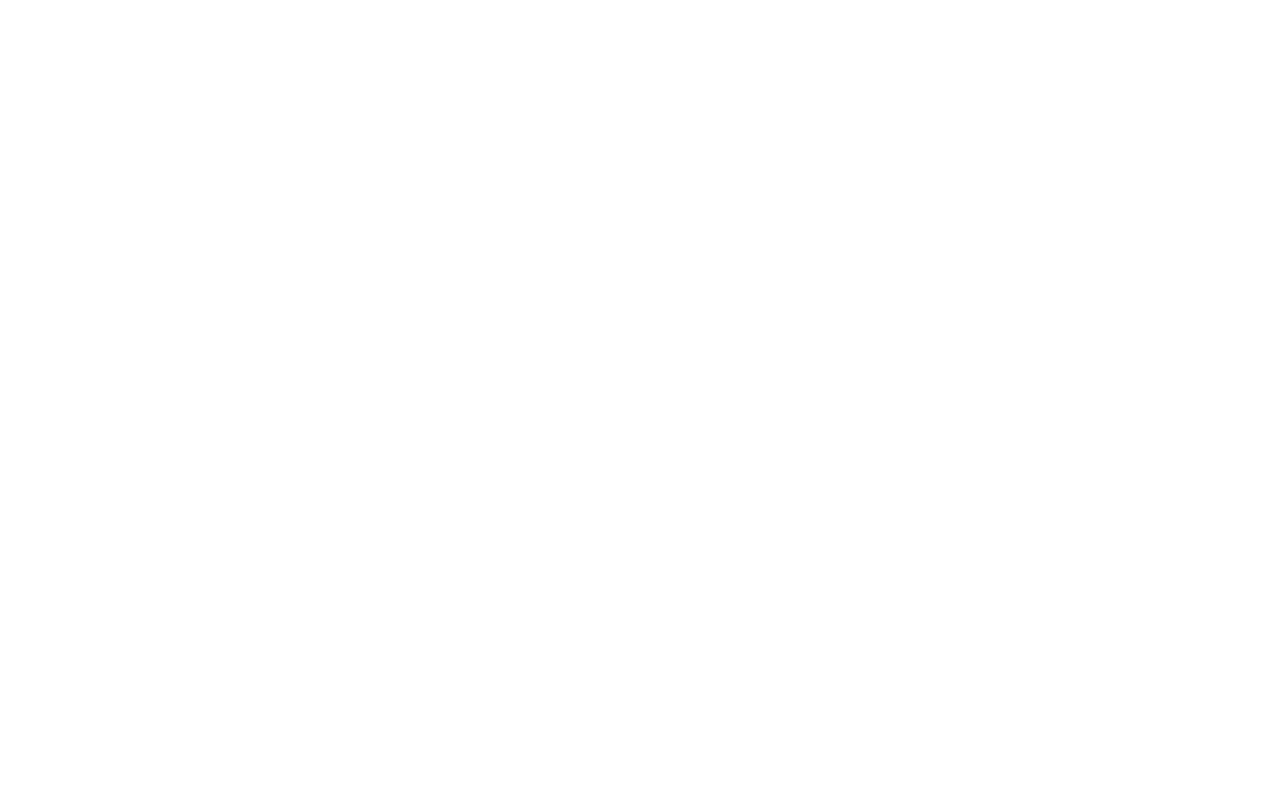
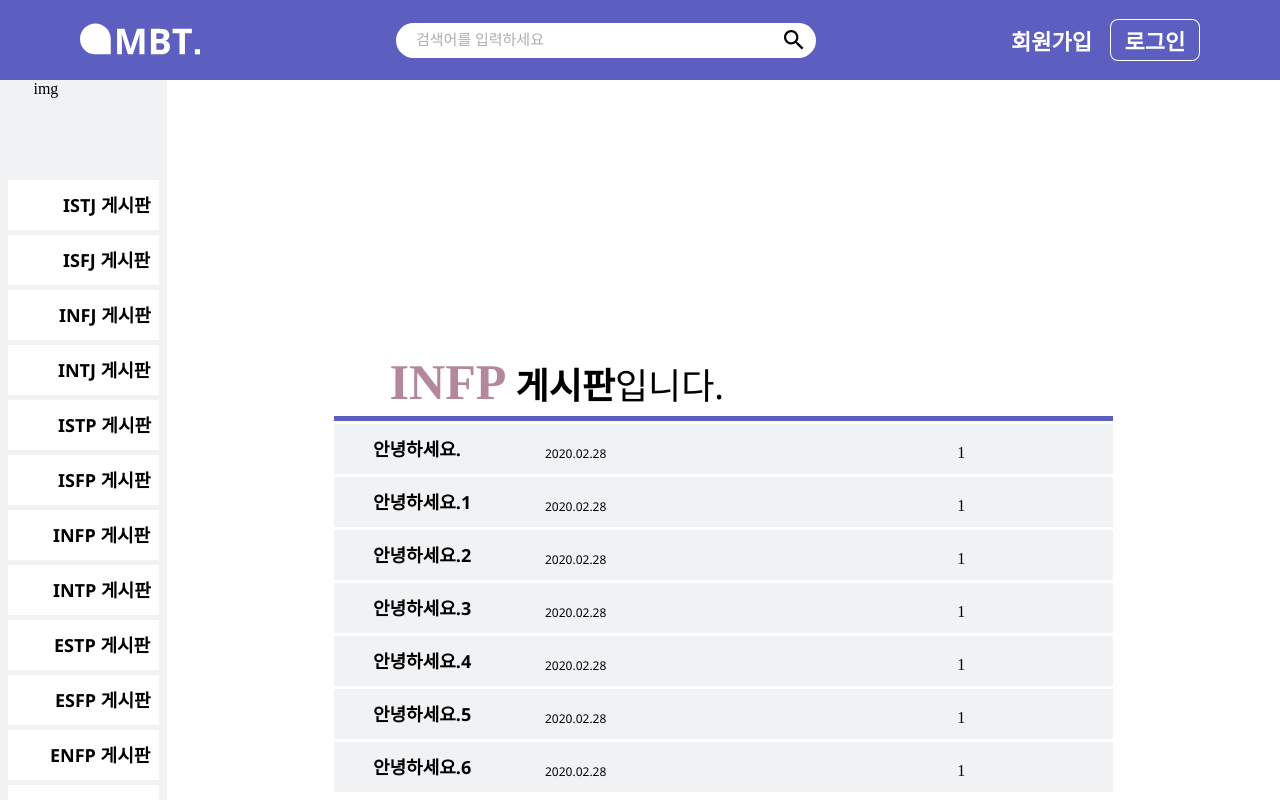
Before and after one commit to MBTogether/MBT_Frontend, a React (Create React App) app: page /mbti in a window 1280 px wide. Before the commit this address had no page. Shown: the top 800 px of the page. Built offline with nearby package versions, Linux system fonts and the light colour scheme.

Commit message:
📑 MBTI 페이지 퍼블리싱

```diff
--- /dev/null
+++ b/src/components/mbti/mbti.js
@@ -0,0 +1,81 @@
+import React from "react";
+import * as S from "./styles";
+import Header from "../common/header/Header";
+
+const Mbti = () => {
+  const SearchList = [
+    { mbti: "ISTJ" },
+    { mbti: "ISFJ" },
+    { mbti: "INFJ" },
+    { mbti: "INTJ" },
+    { mbti: "ISTP" },
+    { mbti: "ISFP" },
+    { mbti: "INFP" },
+    { mbti: "INTP" },
+    { mbti: "ESTP" },
+    { mbti: "ESFP" },
+    { mbti: "ENFP" },
+    { mbti: "ENTP" },
+    { mbti: "ESTJ" },
+    { mbti: "ESFJ" },
+    { mbti: "ENFJ" },
+    { mbti: "ENTJ" },
+  ];
+  const mbti = "INFP";
+
+  const List = [
+    { title: "안녕하세요.", day: "2020.02.28", img: "1" },
+    { title: "안녕하세요.1", day: "2020.02.28", img: "1" },
+    { title: "안녕하세요.2", day: "2020.02.28", img: "1" },
+    { title: "안녕하세요.3", day: "2020.02.28", img: "1" },
+    { title: "안녕하세요.4", day: "2020.02.28", img: "1" },
+    { title: "안녕하세요.5", day: "2020.02.28", img: "1" },
+    { title: "안녕하세요.6", day: "2020.02.28", img: "1" },
+  ];
+
+  return (
+    <>
+      <Header />
+      <S.Section>
+        <S.SideWrapper>
+          <div className="imgWrapper">
+            <span className="img">img</span>
+          </div>
+          <S.ListWrapper>
+            {SearchList.map((value, page) => {
+              return (
+                <S.List key={page}>
+                  <span className="title">{value.mbti} 게시판</span>
+                </S.List>
+              );
+            })}
+          </S.ListWrapper>
+        </S.SideWrapper>
+        <S.Board>
+          <S.TitleWrapper>
+            <S.Title>
+              <span className="Mbti">{mbti}</span>{" "}
+              <span className="board">게시판</span>입니다.
+            </S.Title>
+          </S.TitleWrapper>
+          <S.Line />
+          <S.BoardListWrapper>
+            {List.map((value, index) => {
+              return (
+                <S.BoardList key={index}>
+                  <S.TitleDate>
+                    <span className="title">{value.title}</span>
+                    <span className="day">{value.day}</span>
+                  </S.TitleDate>
+                  <div className="img">{value.img}</div>
+                </S.BoardList>
+              );
+            })}
+          </S.BoardListWrapper>
+        </S.Board>
+      </S.Section>
+    </>
+  );
+};
+
+export default Mbti;
--- /dev/null
+++ b/src/components/mbti/styles.js
@@ -0,0 +1,153 @@
+import styled from "styled-components";
+
+export const SideWrapper = styled.div`
+  width: 15%;
+  height: 100%;
+  background: #f0f2f4;
+  display: flex;
+  flex-direction: column;
+  align-items: center;
+  .imgWrapper {
+    width: 100px;
+    height: 100px;
+  }
+  .img {
+    width: 20px;
+    height: 20px;
+  }
+`;
+
+export const ListWrapper = styled.div`
+  width: 100%;
+  height: auto;
+  display: flex;
+  flex-direction: column;
+  align-items: center;
+`;
+
+export const List = styled.div`
+  width: 90%;
+  height: 50px;
+  display: flex;
+  justify-content: flex-end;
+  align-items: center;
+  background: #ffffff;
+  margin-bottom: 5px;
+  cursor: pointer;
+  &:hover {
+    background: #ceddef;
+  }
+  .title {
+    height: auto;
+    font-family: Noto Sans;
+    font-style: normal;
+    font-weight: 600;
+    font-size: 18px;
+    line-height: 25px;
+    color: #000000;
+    margin-right: 8px;
+  }
+`;
+
+export const Section = styled.div`
+  width: 100%;
+  height: auto;
+  display: flex;
+  justify-content: center;
+  align-items: center;
+`;
+
+export const Board = styled.div`
+  width: 100%;
+  height: auto;
+  display: flex;
+  flex-direction: column;
+  align-items: center;
+  justify-content: center;
+`;
+
+export const TitleWrapper = styled.div`
+  width: 100%;
+  height: auto;
+  display: flex;
+`;
+
+export const Title = styled.span`
+  width: auto;
+  height: auto;
+  padding-left: 20%;
+  cursor: pointer;
+  font-family: Noto Sans;
+  font-style: normal;
+  font-size: 36px;
+  font-family: Noto Sans;
+  line-height: 49px;
+  .Mbti {
+    font-weight: 600;
+    font-size: 50px;
+    line-height: 68px;
+    color: #b3889d;
+  }
+  .board {
+    font-weight: 600;
+    font-size: 36px;
+    line-height: 49px;
+    color: #000000;
+  }
+`;
+
+export const Line = styled.div`
+  width: 70%;
+  height: 5px;
+  background: #5c5fbf;
+`;
+
+export const BoardListWrapper = styled.div`
+  width: 100%;
+  height: auto;
+  display: flex;
+  flex-direction: column;
+  align-items: center;
+`;
+
+export const BoardList = styled.div`
+  width: 70%;
+  height: 50px;
+  margin-top: 3px;
+  display: flex;
+  background: #f0f2f4;
+  justify-content: space-between;
+  align-items: center;
+  &:hover {
+    background: #ceddef;
+  }
+  .title {
+    font-family: Noto Sans;
+    font-style: normal;
+    font-weight: 600;
+    font-size: 18px;
+    line-height: 25px;
+    color: #000000;
+  }
+  .day {
+    font-family: Noto Sans;
+    font-style: normal;
+    font-weight: normal;
+    font-size: 12px;
+    line-height: 16px;
+    color: #000000;
+  }
+  .img{
+      width: 20%;
+      height: 20%;
+  }
+`;
+
+export const TitleDate = styled.div`
+    width: 30%;
+    height: auto;
+    display: flex;
+    justify-content: space-between;
+    align-items: flex-end;
+    margin-left: 5%;
+`;
--- a/src/router/UserRouter.js
+++ b/src/router/UserRouter.js
@@ -1,12 +1,14 @@
 import React from 'react';
 import { Route, Routes } from "react-router-dom";
 import Test from '../components/test/Test';
+import Mbti from '../components/mbti/mbti';
 
 
 const UserRouter = () => {
     return (
         <Routes>
             <Route path="/test" element={<Test/>} />  {/* 컴포넌트 이렇게 이용 해주세요 */}
+            <Route path='/mbti' element={<Mbti />} />
         </Routes>
     );
 };
```
